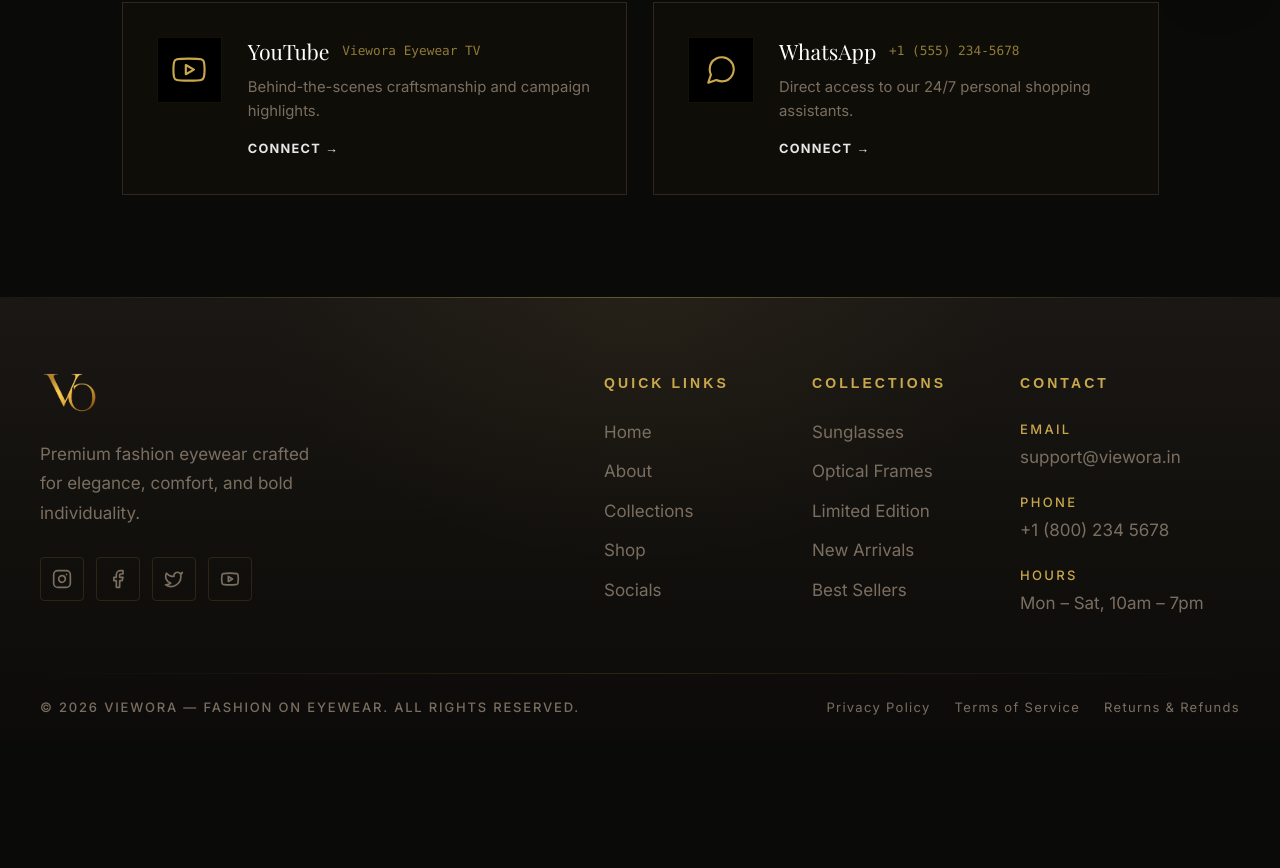
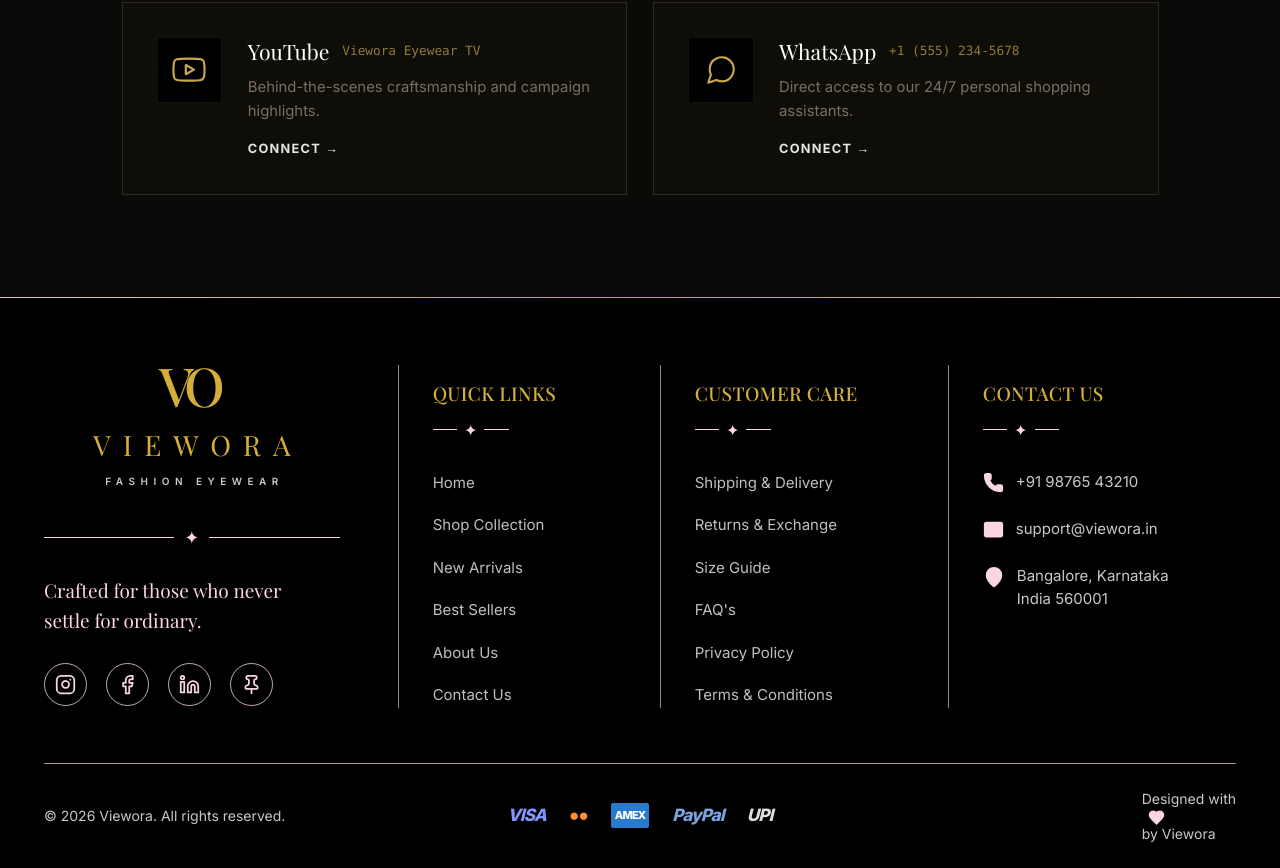
Before and after one commit to Vikas-u-rao/viewora-ecom, a Next.js app in the folder client/: page /socials in a window 1280 px wide. Shown: the part 789-1657 px from the top of the page. Before the commit the page ends 1530 px from the top, so only its background shows below. Built offline with nearby package versions, Linux system fonts and the light colour scheme; no server answers; a web font is replaced by a local one.

Commit message:
updated/ navbar is been updated

```diff
--- a/client/src/components/footer.tsx
+++ b/client/src/components/footer.tsx
@@ -2,290 +2,121 @@
 
 import React from "react";
 import Link from "next/link";
-import Image from "next/image";
-import { Instagram, Facebook, Twitter, Youtube } from "lucide-react";
+import {
+  Facebook,
+  Heart,
+  Instagram,
+  Linkedin,
+  Mail,
+  MapPin,
+  Phone,
+  PinIcon,
+} from "lucide-react";
 
-// Import local logo asset
-import logoImg from "@/assets/logo.png";
+const GOLD = "#D4AF37";
+const DEEP_GOLD = "#B8860B";
+const SILVER = "#C8C8C8";
+const GRAY = "#BFBFBF";
+const PINK = "#FAD6E3";
+const SERIF = "var(--font-serif), Georgia, serif";
+const SANS = "var(--font-sans), Arial, sans-serif";
 
-// Constants from the redesign project
-const GOLD = "#C9A84C";
-const GOLD_FAINT = "rgba(201,168,76,0.08)";
-const GOLD_SUBTLE = "rgba(201,168,76,0.15)";
-const GOLD_MID = "rgba(201,168,76,0.25)";
-const GOLD_STRONG = "rgba(201,168,76,0.40)";
-const TEXT_MUTED = "#7A6E60";
-const TEXT_FAINT = "#4A4035";
-const TEXT_GHOST = "#2E2820";
+const quickLinks = [
+  ["Home", "/"],
+  ["Shop Collection", "/shop"],
+  ["New Arrivals", "/shop?collection=new-arrivals"],
+  ["Best Sellers", "/shop?collection=best-sellers"],
+  ["About Us", "/#about"],
+  ["Contact Us", "/#contact"],
+];
 
-const SANS = "var(--font-sans), 'Inter', sans-serif";
-const CAPS = "'Montserrat', sans-serif";
+const careLinks = [
+  ["Shipping & Delivery", "/shipping"],
+  ["Returns & Exchange", "/returns"],
+  ["Size Guide", "/size-guide"],
+  ["FAQ's", "/faqs"],
+  ["Privacy Policy", "/privacy-policy"],
+  ["Terms & Conditions", "/terms"],
+];
 
-function capsLabel(text: string, extraStyle?: React.CSSProperties) {
+function FooterHeading({ children }: { children: React.ReactNode }) {
   return (
-    <span
-      style={{
-        fontFamily: CAPS,
-        fontSize: "14px",
-        letterSpacing: "0.22em",
-        color: GOLD,
-        fontWeight: 600,
-        ...extraStyle,
-      }}
-    >
-      {text}
-    </span>
+    <>
+      <h3 className="viewora-footer-heading">{children}</h3>
+      <div className="viewora-footer-ornament" aria-hidden="true"><span /></div>
+    </>
   );
 }
 
 export default function Footer() {
-  const quickLinks = [
-    { name: "Home", href: "/" },
-    { name: "About", href: "/#about" },
-    { name: "Collections", href: "/#collections" },
-    { name: "Shop", href: "/shop" },
-    { name: "Socials", href: "/socials" }
-  ];
-
-  const collectionLinks = [
-    { name: "Sunglasses", href: "/shop?type=sunglasses" },
-    { name: "Optical Frames", href: "/shop?type=optical-frames" },
-    { name: "Limited Edition", href: "/shop?collection=limited-edition" },
-    { name: "New Arrivals", href: "/shop?collection=new-arrivals" },
-    { name: "Best Sellers", href: "/shop?collection=best-sellers" }
-  ];
-
   const socialLinks = [
-    { icon: <Instagram size={20} />, href: "https://www.instagram.com/viewora.india/" },
-    { icon: <Facebook size={20} />, href: "https://facebook.com" },
-    { icon: <Twitter size={20} />, href: "https://twitter.com" },
-    { icon: <Youtube size={20} />, href: "https://youtube.com" }
+    { label: "Instagram", icon: Instagram, href: "https://www.instagram.com/viewora.india/" },
+    { label: "Facebook", icon: Facebook, href: "https://facebook.com" },
+    { label: "LinkedIn", icon: Linkedin, href: "https://linkedin.com" },
+    { label: "Pinterest", icon: PinIcon, href: "https://pinterest.com" },
   ];
 
   return (
-    <footer style={{ position: "relative", overflow: "hidden", marginTop: "auto" }}>
-      {/* Warm charcoal gradient — the core footer treatment */}
-      <div
-        style={{
-          position: "absolute",
-          inset: 0,
-          background: "linear-gradient(180deg, #1A1714 0%, #13110E 45%, #0D0B09 100%)",
-        }}
-      />
+    <footer className="viewora-footer">
+      <style>{`
+        .viewora-footer { background: #000; color: ${SILVER}; font-family: ${SANS}; overflow: hidden; position: relative; }
+        .viewora-footer::before { background: linear-gradient(90deg, ${PINK}, ${GOLD} 48%, ${PINK}); content: ""; height: 1px; left: 0; opacity: .9; position: absolute; right: 0; top: 0; }
+        .viewora-footer-inner { margin: 0 auto; max-width: 1440px; padding: 68px 44px 0; position: relative; }
+        .viewora-footer-grid { display: grid; grid-template-columns: 1.35fr 1fr 1.1fr 1.1fr; }
+        .viewora-footer-column { min-width: 0; padding: 0 34px; }
+        .viewora-footer-column:first-child { padding-left: 0; }
+        .viewora-footer-column + .viewora-footer-column { border-left: 1px solid rgba(250, 214, 227, .62); }
+        .viewora-footer-brand { align-items: center; display: flex; flex-direction: column; padding-right: 58px; text-align: center; }
+        .viewora-mark { color: ${GOLD}; font-family: ${SERIF}; font-size: clamp(48px, 4.2vw, 71px); font-weight: 500; letter-spacing: -.16em; line-height: .75; margin-left: -.16em; }
+        .viewora-brand-name { color: ${GOLD}; font-family: ${SERIF}; font-size: 28px; letter-spacing: .43em; margin: 19px 0 8px; padding-left: .43em; }
+        .viewora-brand-subtitle { color: ${SILVER}; font-size: 10px; font-weight: 600; letter-spacing: .55em; padding-left: .55em; }
+        .viewora-brand-rule { align-items: center; color: ${PINK}; display: flex; font-size: 18px; gap: 10px; margin: 35px 0 25px; width: 100%; }
+        .viewora-brand-rule::before, .viewora-brand-rule::after { background: ${PINK}; content: ""; flex: 1; height: 1px; }
+        .viewora-tagline { color: ${PINK}; font-family: ${SERIF}; font-size: 19px; line-height: 1.55; margin: 0; text-align: left; width: 100%; }
+        .viewora-socials { display: flex; gap: 19px; margin-top: 28px; width: 100%; }
+        .viewora-social { align-items: center; border: 1px solid rgba(250, 214, 227, .78); border-radius: 999px; color: ${PINK}; display: inline-flex; height: 43px; justify-content: center; transition: all .25s ease; width: 43px; }
+        .viewora-social:hover { background: ${GOLD}; border-color: ${GOLD}; color: #000; transform: translateY(-3px); }
+        .viewora-footer-heading { color: ${GOLD}; font-family: ${SERIF}; font-size: 19px; font-weight: 500; letter-spacing: .02em; margin: 14px 0 10px; white-space: nowrap; }
+        .viewora-footer-ornament { align-items: center; color: ${PINK}; display: flex; font-size: 16px; gap: 7px; margin-bottom: 28px; width: 76px; }
+        .viewora-footer-ornament::before, .viewora-footer-ornament::after { background: ${PINK}; content: ""; flex: 1; height: 1px; }
+        .viewora-footer-ornament span::before { content: "✦"; }
+        .viewora-footer-list { display: flex; flex-direction: column; gap: 17px; list-style: none; margin: 0; padding: 0; }
+        .viewora-footer-link { color: ${GRAY}; font-size: 15px; line-height: 1.35; text-decoration: none; transition: color .2s ease; }
+        .viewora-footer-link:hover { color: ${DEEP_GOLD}; }
+        .viewora-contact-list { display: flex; flex-direction: column; gap: 24px; }
+        .viewora-contact-item { align-items: flex-start; color: ${SILVER}; display: flex; font-size: 15px; gap: 12px; line-height: 1.55; text-decoration: none; transition: color .2s ease; }
+        .viewora-contact-item:hover { color: ${GOLD}; }
+        .viewora-contact-icon { color: ${PINK}; flex: 0 0 auto; margin-top: 2px; }
+        .viewora-footer-bottom { align-items: center; border-top: 1px solid rgba(250, 214, 227, .7); display: grid; gap: 24px; grid-template-columns: 1fr auto 1fr; margin-top: 55px; min-height: 105px; }
+        .viewora-copyright, .viewora-designed { color: ${SILVER}; font-size: 14px; margin: 0; }
+        .viewora-designed { justify-self: end; }
+        .viewora-heart { color: ${PINK}; fill: ${PINK}; height: 17px; margin: 0 6px -3px; width: 17px; }
+        .viewora-payments { align-items: center; display: flex; gap: 23px; }
+        .viewora-payment { color: ${SILVER}; font-size: 17px; font-style: italic; font-weight: 800; letter-spacing: -.05em; }
+        .viewora-payment.visa { color: #8395ff; } .viewora-payment.mastercard { color: #ff8f32; } .viewora-payment.amex { background: #287bcc; border-radius: 2px; color: white; font-size: 11px; font-style: normal; letter-spacing: -.08em; padding: 4px; } .viewora-payment.paypal { color: #7ba3de; } .viewora-payment.upi { color: #dedede; }
+        @media (max-width: 1100px) { .viewora-footer-grid { grid-template-columns: repeat(2, minmax(0, 1fr)); gap: 45px 0; } .viewora-footer-column { padding: 0 42px; } .viewora-footer-column:nth-child(odd) { border-left: 0; padding-left: 0; } .viewora-footer-brand { align-items: flex-start; padding-right: 42px; text-align: left; } .viewora-brand-name, .viewora-brand-subtitle { padding-left: 0; } .viewora-mark { margin-left: 0; } }
+        @media (max-width: 640px) { .viewora-footer-inner { padding: 55px 25px 0; } .viewora-footer-grid { display: flex; flex-direction: column; gap: 38px; } .viewora-footer-column, .viewora-footer-column:first-child { border-left: 0; border-top: 1px solid rgba(250, 214, 227, .38); padding: 34px 0 0; } .viewora-footer-brand { align-items: center; border-top: 0 !important; padding-top: 0; text-align: center; } .viewora-brand-rule, .viewora-tagline, .viewora-socials { justify-content: center; } .viewora-tagline { text-align: center; } .viewora-footer-column:last-child { max-width: none; } .viewora-footer-heading { margin-top: 0; } .viewora-footer-bottom { display: flex; flex-direction: column; gap: 18px; justify-content: center; margin-top: 40px; padding: 25px 0; text-align: center; } .viewora-designed { justify-self: auto; } .viewora-payments { gap: 15px; } }
+      `}</style>
+      <div className="viewora-footer-inner">
+        <div className="viewora-footer-grid">
+          <section className="viewora-footer-column viewora-footer-brand" aria-label="Viewora">
+            <Link href="/" aria-label="Viewora home" style={{ textDecoration: "none" }}>
+              <div className="viewora-mark">VO</div>
+              <div className="viewora-brand-name">VIEWORA</div>
+              <div className="viewora-brand-subtitle">FASHION EYEWEAR</div>
+            </Link>
+            <div className="viewora-brand-rule" aria-hidden="true">✦</div>
+            <p className="viewora-tagline">Crafted for those who never<br />settle for ordinary.</p>
+            <div className="viewora-socials">
+              {socialLinks.map(({ label, icon: Icon, href }) => <a className="viewora-social" href={href} key={label} target="_blank" rel="noreferrer" aria-label={label}><Icon size={21} strokeWidth={2} /></a>)}
+            </div>
+          </section>
 
-      {/* Ambient gold glow from top-center */}
-      <div
-        style={{
-          position: "absolute",
-          top: 0,
-          left: "50%",
-          transform: "translateX(-50%)",
-          width: "800px",
-          height: "280px",
-          background: `radial-gradient(ellipse at 50% 0%, rgba(201,168,76,0.065) 0%, transparent 68%)`,
-          pointerEvents: "none",
-        }}
-      />
-
-      {/* Thin gold hairline separator at top */}
-      <div
-        style={{
-          position: "relative",
-          height: "1px",
-          background: `linear-gradient(90deg, transparent 0%, ${GOLD_MID} 30%, ${GOLD_STRONG} 50%, ${GOLD_MID} 70%, transparent 100%)`,
-        }}
-      />
-
-      <div style={{ position: "relative", maxWidth: "1280px", margin: "0 auto", padding: "0 40px" }}>
-        {/* Main grid */}
-        <div
-          style={{
-            display: "flex",
-            flexWrap: "wrap",
-            justifyContent: "space-between",
-            gap: "48px",
-            padding: "72px 0 56px",
-          }}
-        >
-          {/* Brand column */}
-          <div style={{ minWidth: "260px", flex: "1 1 260px" }}>
-            <Link href="/" style={{ display: "inline-block" }}>
-              <Image src={logoImg} alt="Viewora Logo" height={44} width={180} style={{ width: "auto", height: "44px" }} />
-            </Link>
-            <p
-              style={{
-                marginTop: "18px",
-                fontFamily: SANS,
-                fontSize: "17px",
-                lineHeight: 1.75,
-                color: TEXT_MUTED,
-                maxWidth: "280px",
-              }}
-            >
-              Premium fashion eyewear crafted for elegance, comfort, and bold individuality.
-            </p>
-            <div style={{ display: "flex", gap: "12px", marginTop: "28px" }}>
-              {socialLinks.map((s, index) => (
-                <a
-                  key={index}
-                  href={s.href}
-                  target="_blank"
-                  rel="noopener noreferrer"
-                  style={{
-                    width: "44px",
-                    height: "44px",
-                    display: "flex",
-                    alignItems: "center",
-                    justifyContent: "center",
-                    border: `1px solid ${GOLD_SUBTLE}`,
-                    borderRadius: "4px",
-                    color: TEXT_MUTED,
-                    transition: "all 0.25s",
-                  }}
-                  onMouseEnter={(e) => {
-                    const el = e.currentTarget as HTMLElement;
-                    el.style.borderColor = GOLD;
-                    el.style.color = GOLD;
-                    el.style.backgroundColor = "rgba(201,168,76,0.05)";
-                  }}
-                  onMouseLeave={(e) => {
-                    const el = e.currentTarget as HTMLElement;
-                    el.style.borderColor = GOLD_SUBTLE;
-                    el.style.color = TEXT_MUTED;
-                    el.style.backgroundColor = "transparent";
-                  }}
-                >
-                  {s.icon}
-                </a>
-              ))}
-            </div>
-          </div>
-
-          {/* Quick Links */}
-          <div style={{ minWidth: "160px" }}>
-            <div style={{ marginBottom: "24px" }}>{capsLabel("QUICK LINKS", { color: GOLD })}</div>
-            <ul style={{ listStyle: "none", padding: 0, margin: 0, display: "flex", flexDirection: "column", gap: "14px" }}>
-              {quickLinks.map((link) => (
-                <li key={link.name}>
-                  <Link
-                    href={link.href}
-                    style={{
-                      fontFamily: SANS,
-                      fontSize: "17px",
-                      color: TEXT_MUTED,
-                      textDecoration: "none",
-                      transition: "color 0.2s",
-                      display: "inline-block"
-                    }}
-                    onMouseEnter={(e) => {
-                      (e.currentTarget as HTMLElement).style.color = "#FFFFFF";
-                    }}
-                    onMouseLeave={(e) => {
-                      (e.currentTarget as HTMLElement).style.color = TEXT_MUTED;
-                    }}
-                  >
-                    {link.name}
-                  </Link>
-                </li>
-              ))}
-            </ul>
-          </div>
-
-          {/* Collections */}
-          <div style={{ minWidth: "160px" }}>
-            <div style={{ marginBottom: "24px" }}>{capsLabel("COLLECTIONS", { color: GOLD })}</div>
-            <ul style={{ listStyle: "none", padding: 0, margin: 0, display: "flex", flexDirection: "column", gap: "14px" }}>
-              {collectionLinks.map((link) => (
-                <li key={link.name}>
-                  <Link
-                    href={link.href}
-                    style={{
-                      fontFamily: SANS,
-                      fontSize: "17px",
-                      color: TEXT_MUTED,
-                      textDecoration: "none",
-                      transition: "color 0.2s",
-                      display: "inline-block"
-                    }}
-                    onMouseEnter={(e) => {
-                      (e.currentTarget as HTMLElement).style.color = "#FFFFFF";
-                    }}
-                    onMouseLeave={(e) => {
-                      (e.currentTarget as HTMLElement).style.color = TEXT_MUTED;
-                    }}
-                  >
-                    {link.name}
-                  </Link>
-                </li>
-              ))}
-            </ul>
-          </div>
-
-          {/* Contact */}
-          <div style={{ minWidth: "220px" }}>
-            <div style={{ marginBottom: "24px" }}>{capsLabel("CONTACT", { color: GOLD })}</div>
-            <div style={{ display: "flex", flexDirection: "column", gap: "22px" }}>
-              {[
-                { label: "EMAIL", value: "support@viewora.in" },
-                { label: "PHONE", value: "+1 (800) 234 5678" },
-                { label: "HOURS", value: "Mon – Sat, 10am – 7pm" },
-              ].map((item) => (
-                <div key={item.label}>
-                  <p style={{ fontFamily: SANS, fontSize: "13px", letterSpacing: "0.18em", color: GOLD, marginBottom: "6px", fontWeight: 500 }}>
-                    {item.label}
-                  </p>
-                  <p style={{ fontFamily: SANS, fontSize: "17px", color: TEXT_MUTED }}>
-                    {item.value}
-                  </p>
-                </div>
-              ))}
-            </div>
-          </div>
+          <section className="viewora-footer-column"><FooterHeading>QUICK LINKS</FooterHeading><ul className="viewora-footer-list">{quickLinks.map(([label, href]) => <li key={label}><Link className="viewora-footer-link" href={href}>{label}</Link></li>)}</ul></section>
+          <section className="viewora-footer-column"><FooterHeading>CUSTOMER CARE</FooterHeading><ul className="viewora-footer-list">{careLinks.map(([label, href]) => <li key={label}><Link className="viewora-footer-link" href={href}>{label}</Link></li>)}</ul></section>
+          <section className="viewora-footer-column"><FooterHeading>CONTACT US</FooterHeading><div className="viewora-contact-list"><a className="viewora-contact-item" href="tel:+919876543210"><Phone className="viewora-contact-icon" size={21} fill={PINK} />+91 98765 43210</a><a className="viewora-contact-item" href="mailto:support@viewora.in"><Mail className="viewora-contact-icon" size={21} fill={PINK} />support@viewora.in</a><span className="viewora-contact-item"><MapPin className="viewora-contact-icon" size={22} fill={PINK} />Bangalore, Karnataka<br />India 560001</span></div></section>
         </div>
-
-        {/* Gold gradient divider */}
-        <div
-          style={{
-            height: "1px",
-            background: `linear-gradient(90deg, transparent, ${GOLD_SUBTLE}, transparent)`,
-          }}
-        />
-
-        {/* Bottom strip */}
-        <div
-          style={{
-            display: "flex",
-            flexWrap: "wrap",
-            alignItems: "center",
-            justifyContent: "space-between",
-            gap: "16px",
-            padding: "24px 0",
-          }}
-        >
-          <p style={{ fontFamily: SANS, fontSize: "13px", letterSpacing: "0.14em", color: TEXT_MUTED, fontWeight: 500 }}>
-            © 2026 VIEWORA — FASHION ON EYEWEAR. ALL RIGHTS RESERVED.
-          </p>
-          <div style={{ display: "flex", gap: "24px" }}>
-            {["Privacy Policy", "Terms of Service", "Returns & Refunds"].map((link) => (
-              <a
-                key={link}
-                href="#"
-                style={{
-                  fontFamily: SANS,
-                  fontSize: "13px",
-                  letterSpacing: "0.1em",
-                  color: TEXT_MUTED,
-                  textDecoration: "none",
-                  transition: "color 0.2s"
-                }}
-                onMouseEnter={(e) => ((e.currentTarget as HTMLElement).style.color = "#FFFFFF")}
-                onMouseLeave={(e) => ((e.currentTarget as HTMLElement).style.color = TEXT_MUTED)}
-              >
-                {link}
-              </a>
-            ))}
-          </div>
-        </div>
+        <div className="viewora-footer-bottom"><p className="viewora-copyright">© 2026 Viewora. All rights reserved.</p><div className="viewora-payments" aria-label="Accepted payment methods"><span className="viewora-payment visa">VISA</span><span className="viewora-payment mastercard">●●</span><span className="viewora-payment amex">AMEX</span><span className="viewora-payment paypal">PayPal</span><span className="viewora-payment upi">UPI</span></div><p className="viewora-designed">Designed with <Heart className="viewora-heart" /> by Viewora</p></div>
       </div>
     </footer>
   );
```
Also changed, not shown: client/src/components/header.tsx (+9 -2 lines).
